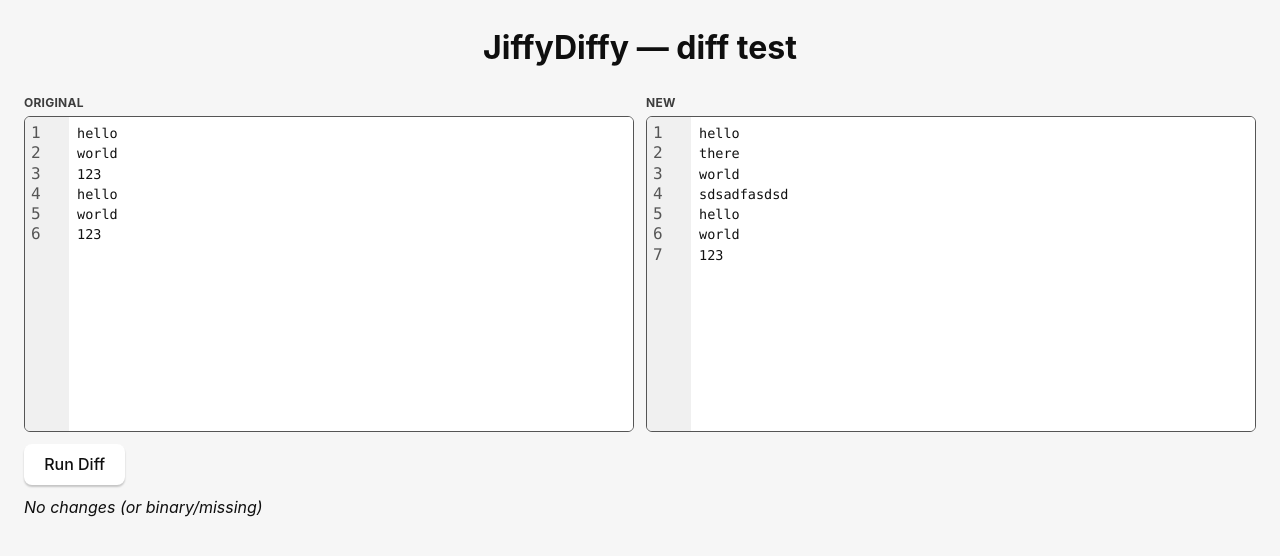
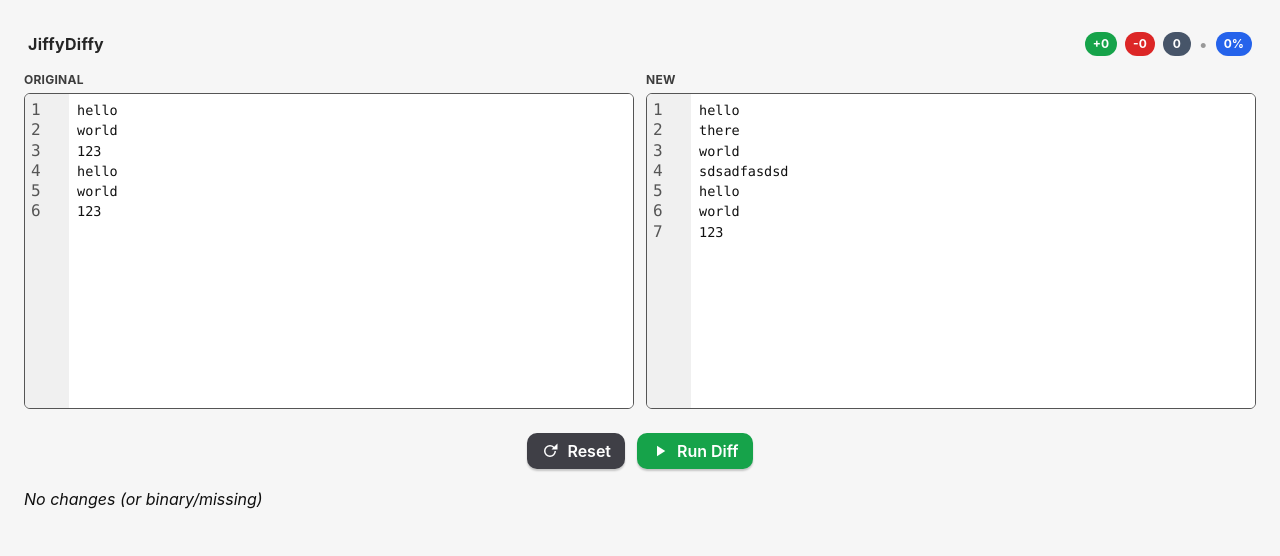
Before and after one commit to unprofessional/jiffydiffy, a React (Vite) app: page / in a window 1280 px wide. Shown: the top 556 px of the page. Built offline with nearby package versions, Linux system fonts and the light colour scheme.

Commit message:
Refactor and update styles

```diff
--- a/src/App.css
+++ b/src/App.css
@@ -2,3 +2,5 @@
 @import "./styles/base.css";
 @import "./styles/diff.css";
 @import "./styles/editor.css";
+@import "./styles/controls.css";
+@import "./styles/topbar.css";
--- a/src/App.tsx
+++ b/src/App.tsx
@@ -5,10 +5,18 @@
 import { invokeDiff } from "./services/diff.service";
 import { Editor } from "./components/Editor";
 import { DiffView } from "./components/DiffView";
+import { PlayIcon, RefreshIcon } from "./components/Icons";
+import { TopBar } from "./components/TopBar";
+
+const INITIAL_LEFT  = "hello\nworld\n123\nhello\nworld\n123";
+const INITIAL_RIGHT = "hello\nthere\nworld\nsdsadfasdsd\nhello\nworld\n123";
+
+// const INITIAL_LEFT  = "";
+// const INITIAL_RIGHT = "";
 
 export default function App() {
-  const [left, setLeft]   = useState("hello\nworld\n123\nhello\nworld\n123");
-  const [right, setRight] = useState("hello\nthere\nworld\nsdsadfasdsd\nhello\nworld\n123");
+  const [left, setLeft]   = useState(INITIAL_LEFT);
+  const [right, setRight] = useState(INITIAL_RIGHT);
   const [diff, setDiff] = useState<DiffResult | null>(null);
   const [loading, setLoading] = useState(false);
   const [error, setError] = useState<string | null>(null);
@@ -27,18 +35,51 @@
     }
   }
 
+  function resetAll() {
+    setLeft(INITIAL_LEFT);
+    setRight(INITIAL_RIGHT);
+    setDiff(null);
+    setError(null);
+  }
+
+  const canRunDiff =
+    left.trim().length > 0 &&
+    right.trim().length > 0 &&
+    left !== right;
+
   return (
     <div className="app-grid">
-      <h1 className="app-title">JiffyDiffy — diff test</h1>
+      <TopBar diff={diff} />
 
       <Editor label="Original" value={left} onChange={setLeft} />
       <Editor label="New" value={right} onChange={setRight} />
 
-      <div className="controls-row">
-        <button onClick={runDiff} disabled={loading}>
-          {loading ? "Diffing…" : "Run Diff"}
-        </button>
-        {error && <span className="error-text">Error: {error}</span>}
+      <div className="controls-row-wrap">
+        <div className="controls">
+          <div className="controls-row">
+            <button
+              type="button"
+              className="btn btn-secondary"
+              onClick={resetAll}
+              disabled={loading}
+            >
+              <RefreshIcon />
+              <span>Reset</span>
+            </button>
+
+            <button
+              type="button"
+              className="btn btn-primary"
+              onClick={runDiff}
+              disabled={loading || !canRunDiff}
+            >
+              <PlayIcon />
+              <span>{loading ? "Diffing…" : "Run Diff"}</span>
+            </button>
+          </div>
+
+          {error && <div className="error-text">Error: {error}</div>}
+        </div>
       </div>
 
       <div className="diff-container">
--- /dev/null
+++ b/src/components/Icons.tsx
@@ -0,0 +1,35 @@
+import * as React from "react";
+
+type IconProps = React.SVGProps<SVGSVGElement> & { size?: number };
+
+/** ▶️ Play */
+export function PlayIcon({ size = 18, ...props }: IconProps) {
+  return (
+    <svg
+      viewBox="0 0 24 24"
+      width={size}
+      height={size}
+      fill="currentColor"
+      aria-hidden
+      {...props}
+    >
+      <path d="M8 5v14l11-7-11-7z" />
+    </svg>
+  );
+}
+
+/** 🔄 Refresh / Rotate-CCW */
+export function RefreshIcon({ size = 18, ...props }: IconProps) {
+  return (
+    <svg
+      viewBox="0 0 24 24"
+      width={size}
+      height={size}
+      fill="currentColor"
+      aria-hidden
+      {...props}
+    >
+      <path d="M17.65 6.35A7.95 7.95 0 0012 4a8 8 0 108 8h-2a6 6 0 11-6-6c1.66 0 3.14.67 4.22 1.76L14 10h8V2l-4.35 4.35z" />
+    </svg>
+  );
+}
--- /dev/null
+++ b/src/components/TopBar.tsx
@@ -0,0 +1,50 @@
+import type { DiffResult } from "../types/diff";
+
+type Stats = {
+  added: number;
+  removed: number;
+  unchanged: number;
+  total: number;
+  similarityPct: number; // 0..100
+};
+
+function computeStats(diff: DiffResult | null): Stats {
+  if (!diff) return { added: 0, removed: 0, unchanged: 0, total: 0, similarityPct: 0 };
+
+  let added = 0;
+  let removed = 0;
+  let unchanged = 0;
+
+  for (const h of diff.hunks ?? []) {
+    for (const line of h.lines ?? []) {
+      if (line.op === "insert") added += 1;
+      else if (line.op === "delete") removed += 1;
+      else unchanged += 1; // "equal"
+    }
+  }
+
+  const total = added + removed + unchanged;
+  const similarityPct = total === 0 ? 100 : Math.round((unchanged / total) * 100);
+
+  return { added, removed, unchanged, total, similarityPct };
+}
+
+export function TopBar({ diff }: { diff: DiffResult | null }) {
+  const { added, removed, unchanged, similarityPct } = computeStats(diff);
+
+  return (
+    <div className="topbar">
+      <div className="brand">
+        <span className="brand-mark">JiffyDiffy</span>
+      </div>
+
+      <div className="stats">
+        <span className="badge badge-add" title="Lines added">+{added}</span>
+        <span className="badge badge-del" title="Lines removed">-{removed}</span>
+        <span className="badge badge-eq" title="Lines unchanged">{unchanged}</span>
+        <span className="divider" aria-hidden>•</span>
+        <span className="badge badge-pct" title="Similarity">{similarityPct}%</span>
+      </div>
+    </div>
+  );
+}
--- /dev/null
+++ b/src/styles/controls.css
@@ -0,0 +1,68 @@
+/* src/styles/controls.css */
+
+/* spans both grid columns under the editors */
+.controls-row-wrap {
+  grid-column: 1 / -1;        /* <-- key: full width across the grid */
+  display: flex;
+  justify-content: center;     /* center the inner controls block */
+}
+
+/* existing rules (kept) */
+.controls {
+  display: flex;
+  flex-direction: column;
+  align-items: center;
+  gap: 8px;
+  margin: 12px 0 8px;
+}
+
+.controls-row {
+  display: flex;
+  justify-content: center;
+  gap: 12px;
+}
+
+/* shared button styles */
+.btn {
+  display: inline-flex;
+  align-items: center;
+  gap: 8px;
+  padding: 8px 14px;
+  border-radius: 10px;
+  border: none;
+  cursor: pointer;
+  font-weight: 600;
+  transition: transform 120ms ease, filter 120ms ease, opacity 120ms ease;
+}
+
+.btn:disabled {
+  opacity: 0.6;
+  cursor: not-allowed;
+}
+
+/* primary (Run Diff) */
+.btn-primary {
+  background: #16a34a;   /* green */
+  color: #fff;
+}
+.btn-primary:hover:not(:disabled) {
+  filter: brightness(1.05);
+  transform: translateY(-1px);
+}
+
+/* secondary (Reset) */
+.btn-secondary {
+  background: #3f3f46;   /* slate */
+  color: #fff;
+}
+.btn-secondary:hover:not(:disabled) {
+  filter: brightness(1.05);
+  transform: translateY(-1px);
+}
+
+/* error text under controls */
+.error-text {
+  color: #f87171; /* red-400 */
+  font-size: 0.95rem;
+  text-align: center;
+}
--- /dev/null
+++ b/src/styles/topbar.css
@@ -0,0 +1,43 @@
+/* compact app header with diff stats */
+.topbar {
+  grid-column: 1 / -1;           /* full width in the app grid */
+  display: flex;
+  align-items: center;
+  justify-content: space-between;
+  gap: 12px;
+  padding: 8px 4px 4px;
+}
+
+.brand .brand-mark {
+  font-weight: 700;
+  font-size: 16px;               /* compact */
+  letter-spacing: 0.3px;
+  opacity: 0.9;
+}
+
+.stats {
+  display: inline-flex;
+  align-items: center;
+  gap: 8px;
+}
+
+.badge {
+  display: inline-flex;
+  align-items: center;
+  justify-content: center;
+  min-width: 28px;
+  height: 24px;
+  padding: 0 8px;
+  border-radius: 999px;
+  font-weight: 700;
+  font-size: 12px;
+  line-height: 1;
+  color: #fff;
+}
+
+.badge-add { background: #16a34a; }   /* green */
+.badge-del { background: #dc2626; }   /* red */
+.badge-eq  { background: #475569; }   /* slate */
+.badge-pct { background: #2563eb; }   /* blue */
+
+.divider { opacity: 0.4; }
```
